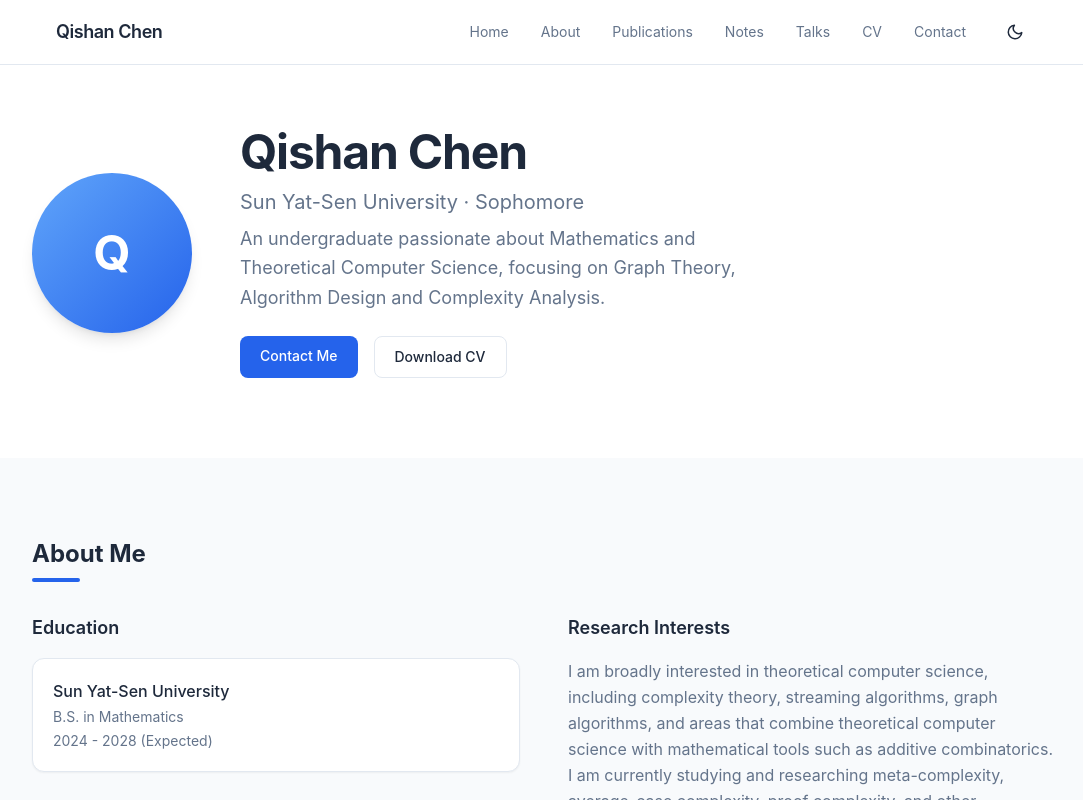
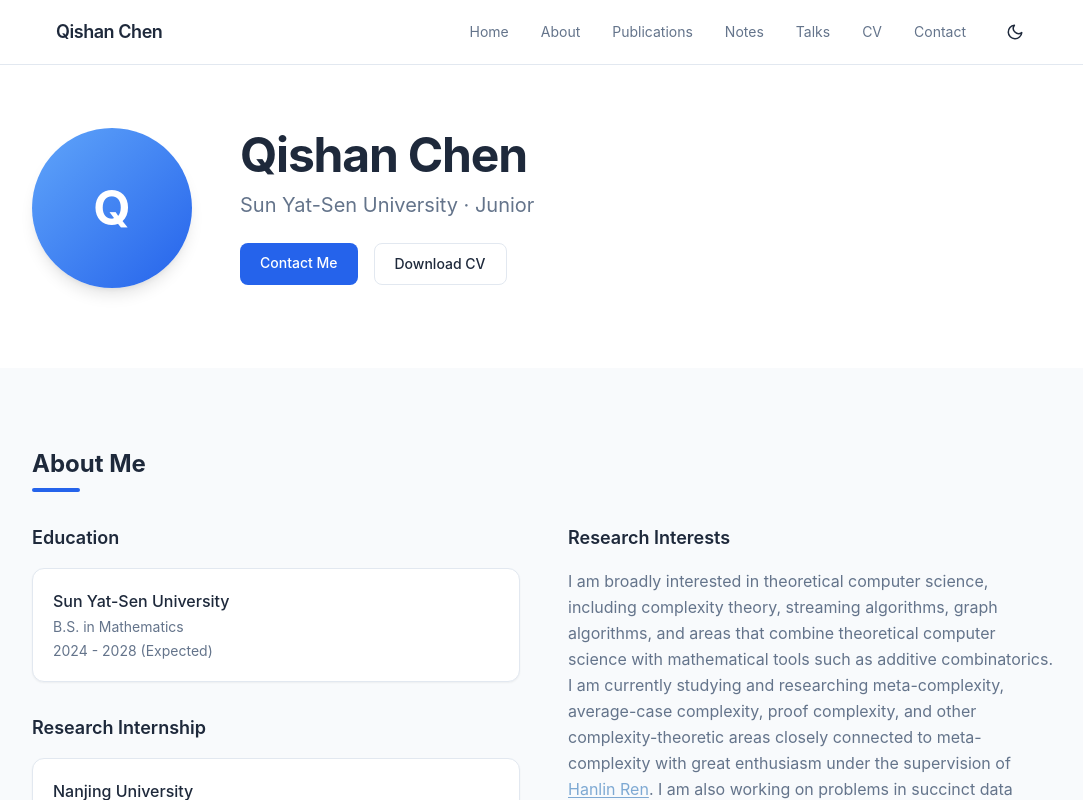
Before and after one commit to qishan-chen/qishan-chen.github.io, a Next.js app: page / in a window 1280 px wide. Shown: the top 800 px of the page, without its empty margins (96-1179 px from the left). Built offline with nearby package versions, Linux system fonts and the light colour scheme.

Commit message:
Update student year on homepage

```diff
--- a/src/app/page.tsx
+++ b/src/app/page.tsx
@@ -27,10 +27,7 @@
           <FadeIn delay={0.1}>
             <div>
               <h1 className="text-4xl md:text-5xl font-bold tracking-tight mb-3">Qishan Chen</h1>
-              <p className="text-xl text-[var(--text-secondary)] mb-2">Sun Yat-Sen University · Sophomore</p>
-              <p className="text-lg text-[var(--text-secondary)] max-w-lg leading-relaxed">
-                An undergraduate passionate about Mathematics and Theoretical Computer Science, focusing on Graph Theory, Algorithm Design and Complexity Analysis.
-              </p>
+              <p className="text-xl text-[var(--text-secondary)] mb-2">Sun Yat-Sen University · Junior</p>
               <div className="flex gap-4 mt-6">
                 <a href="#contact" className="px-5 py-2.5 bg-[var(--accent)] text-white rounded-lg text-sm font-medium hover:opacity-90 transition-opacity">
                   Contact Me
```
